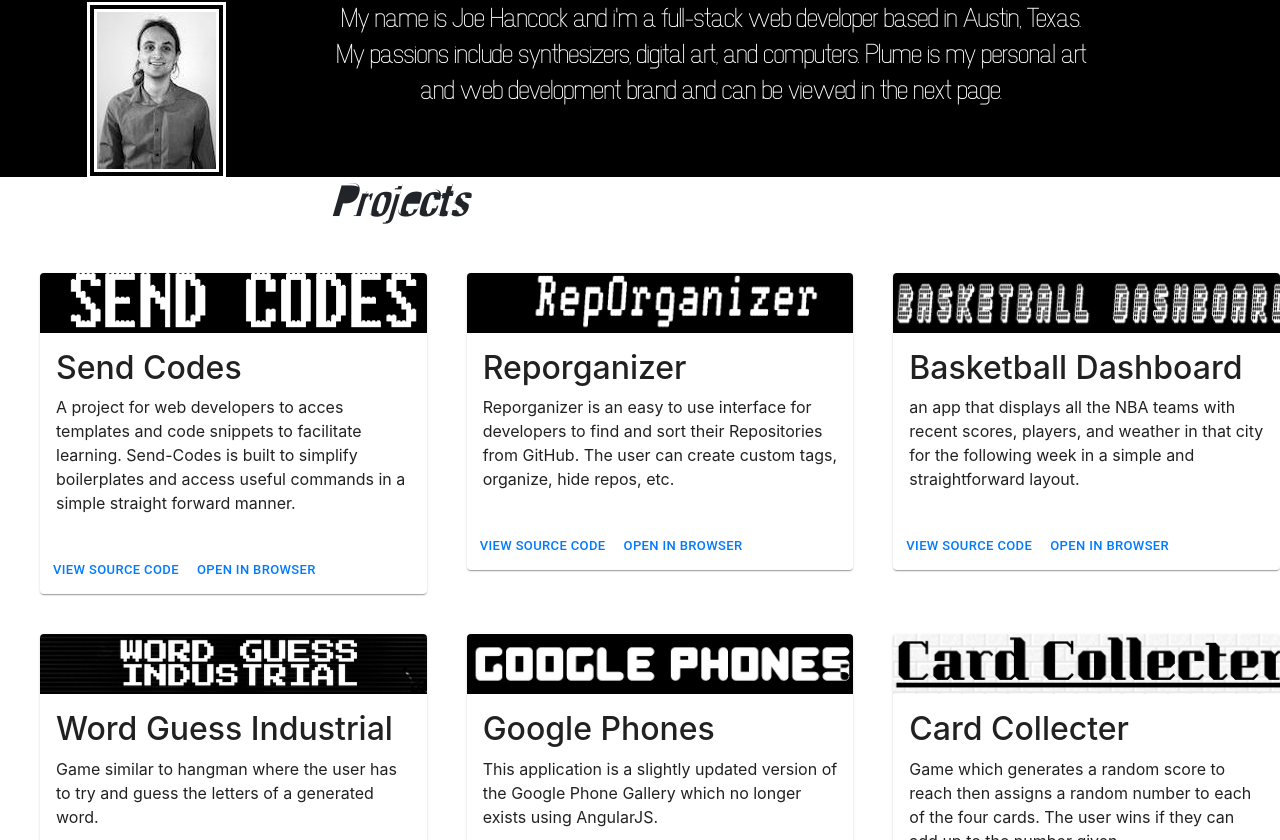
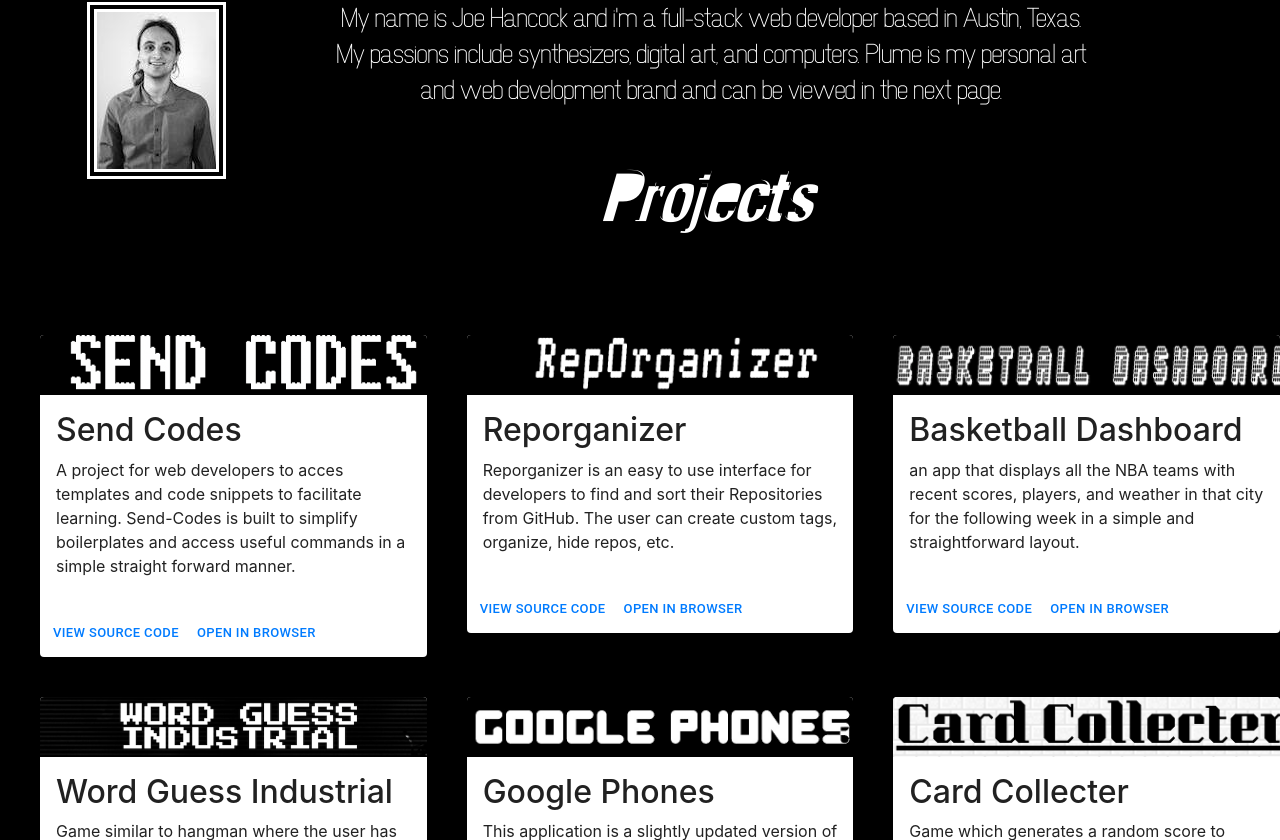
Before and after one commit to JoeHancock1995/Portfolio-React, a React (Create React App) app: page / in a window 1280 px wide. Shown: the part 720-1560 px from the top of the page. Built offline with nearby package versions, Linux system fonts and the light colour scheme.

Commit message:
added h1 to the About

```diff
--- a/src/components/About/About.js
+++ b/src/components/About/About.js
@@ -2,6 +2,13 @@ import React from 'react';
 import './About.css';
 import ImageMe from '../About/img_me.png';
 
+const h1Style = {
+    textAlign: 'canter',
+    fontSize: '62px',
+    fontFamily: 'Crash',
+    color: '#FFFFFF',
+    background: '#000000',
+}
 const About = () => {
     return (
         <div className="aboutContainer">
@@ -11,6 +18,8 @@ const About = () => {
                 My passions include synthesizers, digital art, and computers. Plume is my personal
                 art and web development brand and can be viewed in the next page.
             </p>
+            <br/>
+            <h1 style={h1Style}>Projects</h1>
         </div>
     )
 }
--- a/src/components/Home/Home.js
+++ b/src/components/Home/Home.js
@@ -2,18 +2,12 @@ import React from 'react';
 import Cardgrid from '../Projects/CardGrid';
 import About from '../About/About';
 import Scene from '../Cube/Scene';
-
-const h1Style = {
-    textAlign: 'left',
-    fontFamily: 'Crash',
-}
 
 const Home = () => {
     return (
         <div>
             <Scene/>
             <About />
-            <h1 style={h1Style}>Projects</h1>
             <Cardgrid/>
         </div>
     )
--- /dev/null
+++ b/src/components/Projects/CardGrid.css
@@ -0,0 +1,3 @@
+.Grid {
+    width: 100%;
+}
--- a/src/components/Projects/CardGrid.js
+++ b/src/components/Projects/CardGrid.js
@@ -11,8 +11,11 @@ import Card8 from './Cards/Card8';
 import Card9 from './Cards/Card9';
 import Card10 from './Cards/card10';
 
+const containerStyle = {
+    background: '#000000',
+}
 export default props =>
-<Grid container>
+<Grid container style={containerStyle}>
     <Grid item xs={4}>
         <Card1/>
     </Grid>
```
